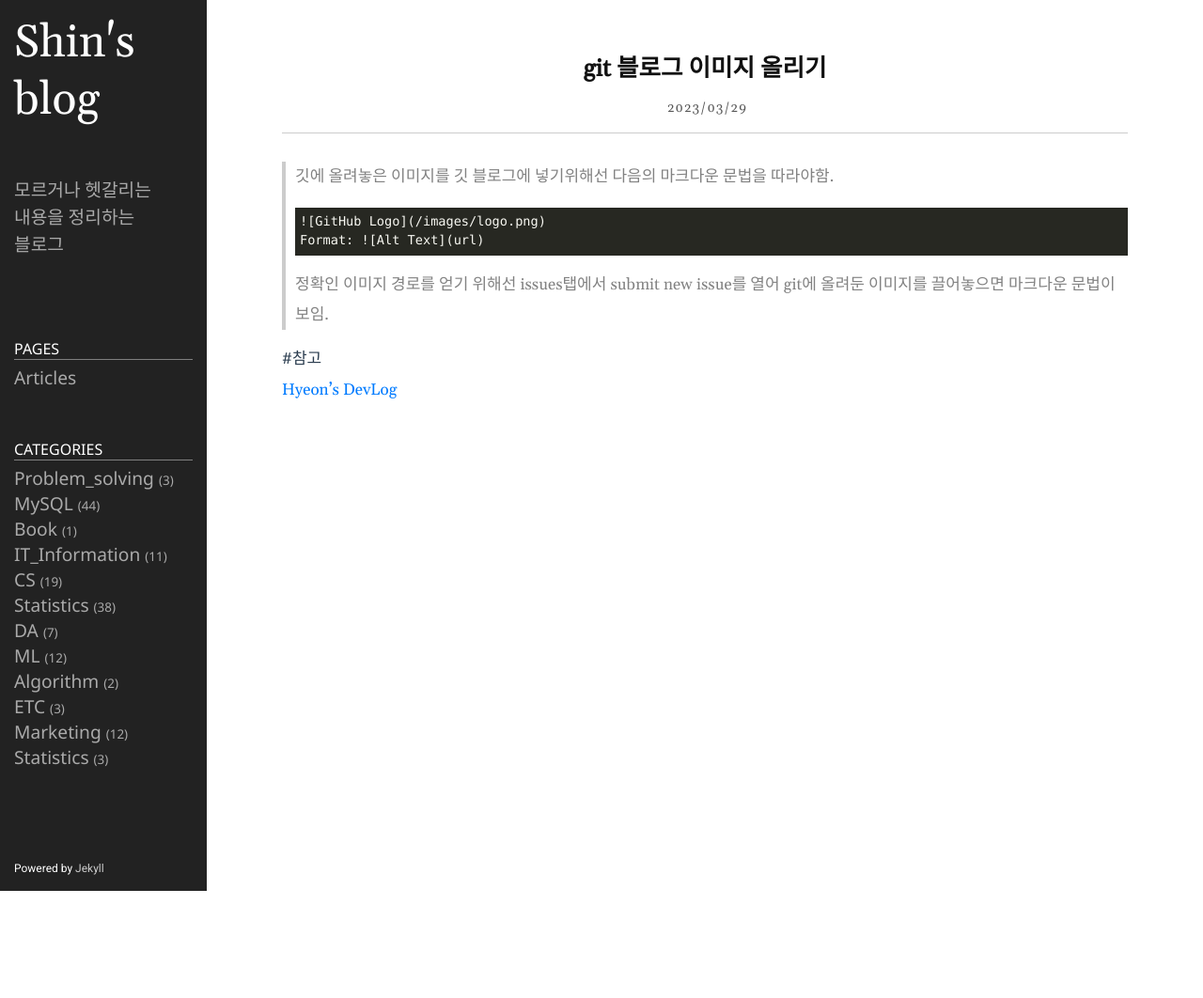
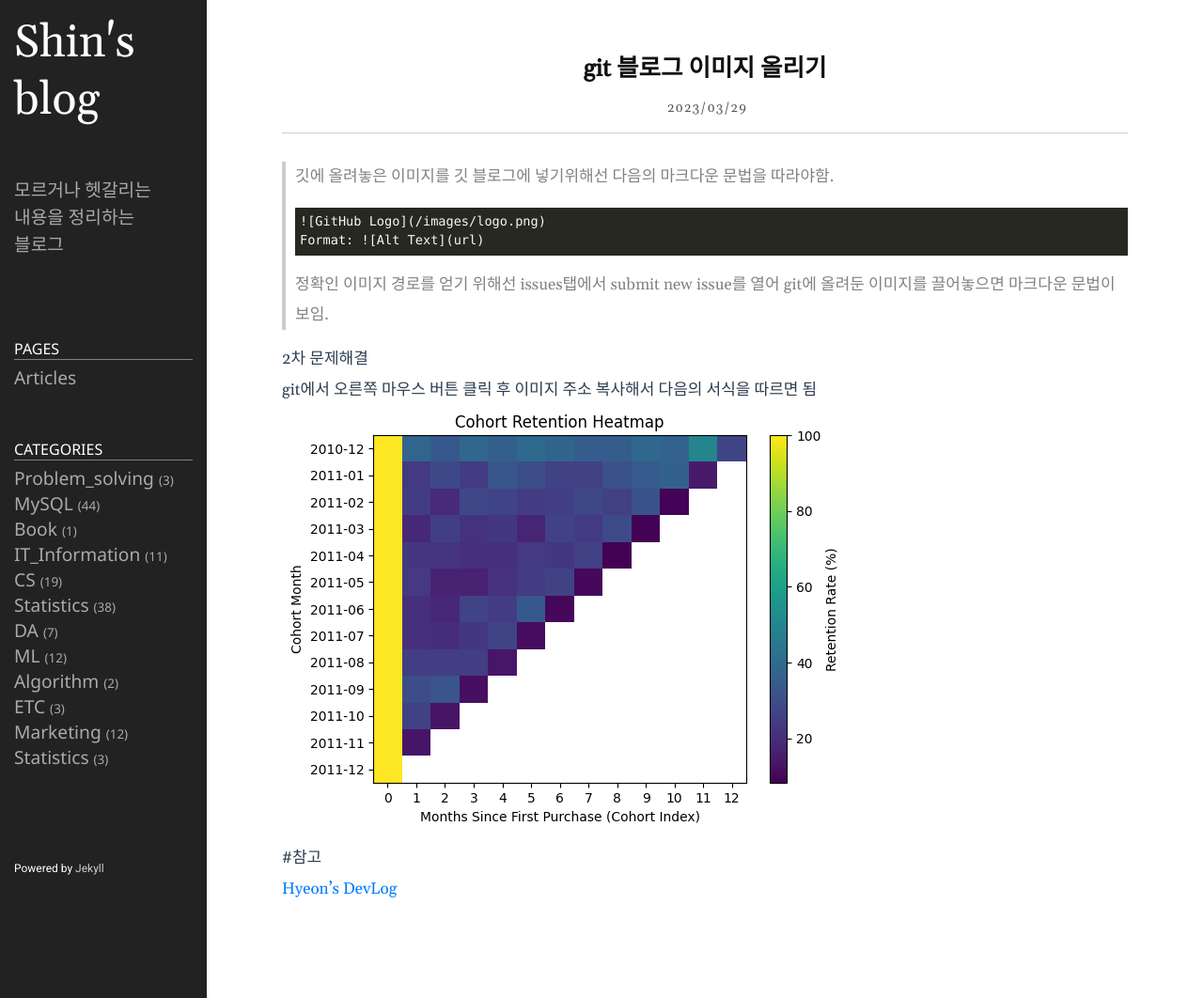
Before and after one commit to shina1221/shina1221.github.io, a Jekyll site: the page built from _posts/문제해결/2023-03-29-git 블로그 이미지 올리기.markdown, in a window 1280 px wide. Shown: the whole page at 94% size. Built offline with Jekyll 4.4.1, drawn with Linux system fonts in a browser that asks for light colours; before the commit the page ends 948 px from its top, so only the background shows below that.

Commit message:
Update 2023-03-29-git 블로그 이미지 올리기.markdown

```diff
--- a/_posts/문제해결/2023-03-29-git 블로그 이미지 올리기.markdown
+++ b/_posts/문제해결/2023-03-29-git 블로그 이미지 올리기.markdown
@@ -12,5 +12,8 @@ Format: ![Alt Text](url)
 정확인 이미지 경로를 얻기 위해선
 issues탭에서 submit new issue를 열어 git에 올려둔 이미지를 끌어놓으면 마크다운 문법이 보임.
 
+2차 문제해결
+git에서 오른쪽 마우스 버튼 클릭 후 이미지 주소 복사해서 다음의 서식을 따르면 됨
+![이미지 명](https://github.com/shina1221/shina1221.github.io/blob/main/_posts/MySQL/img/big%20query%20retention%20chat%20gpt%20chart.png?raw=true)
 #참고
 [Hyeon's DevLog](https://hyeonjiwon.github.io/blog/markdown_img/)
```
